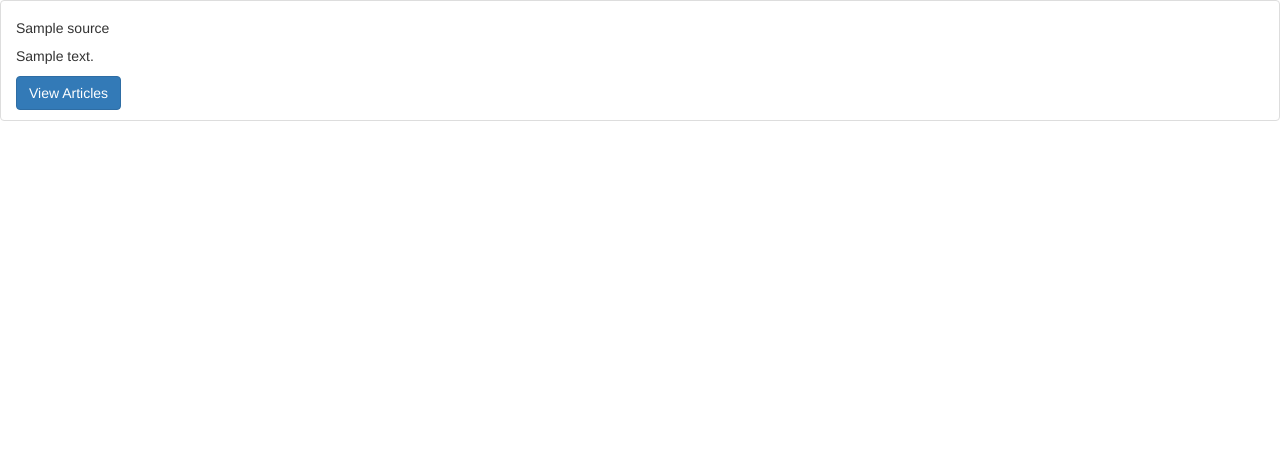
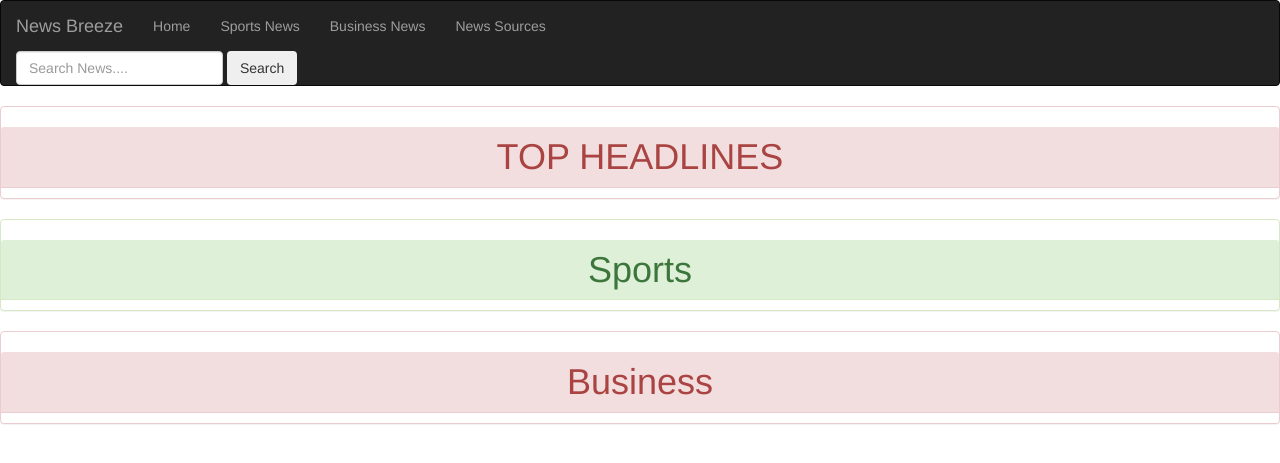
Before and after one commit to NyururuKelvin/newsApp, a Python web app: template app/templates/index.html in a window 1280 px wide. Shown: the top 463 px of the page. Run offline with Jinja, Linux system fonts and the light colour scheme; the template is opened without the code that fills it: most values are stand-ins (such as "Sample title", 1, 10 or a date in 2020); some libraries are stand-ins or nearby versions.

Commit message:
my commit refine code

```diff
--- a/app/main/views.py
+++ b/app/main/views.py
@@ -5,7 +5,7 @@ from ..request import get_sources, get_article,search_for_article
 
 @main.route('/')
 def index():
-    articles=get_article()
+    # articles=get_article(source_id)
     sport=search_for_article('sports')
     business=search_for_article('business')
     sources=get_sources()
@@ -16,7 +16,7 @@ def index():
     if search:
         return redirect(url_for('main.search',article_name=search))
     else:
-        return render_template('index.html',articles=articles,sports=sport,business=business,sources=sources)
+        return render_template('index.html',sports=sport,business=business,sources=sources)
 
 
 @main.route('/sports')
--- a/app/request.py
+++ b/app/request.py
@@ -41,8 +41,8 @@ def process_results(sources_list):
     '''
     Function  that processes the sources result and transforms them to a list of Objects
     '''
-    sources_results = []
-    for sources in source_list:
+    source_results = []
+    for sources in sources_list:
         id=sources.get('id')
         name=sources.get('name')
         description=sources.get('description')
--- a/app/static/css/index.css
+++ b/app/static/css/index.css
@@ -2,3 +2,19 @@
     height: 120px;
     width: 120px;
 }
+.icons{
+    list-style-type: none;
+    float: right;
+    text-align: center;
+    margin-right: 30px;
+}
+.icons li{
+    display: inline-block;
+    padding-right: 30px;
+    font-size: 20px;
+    text-align: center;
+    margin-right: 30px;
+}
+h1{
+    text-align: center;
+}
--- a/app/templates/base.html
+++ b/app/templates/base.html
@@ -10,6 +10,7 @@
 <body class="container">
 {% block styles%}
     {{super()}}
+    <link rel="stylesheet" href="https://stackpath.bootstrapcdn.com/font-awesome/4.7.0/css/font-awesome.min.css">
     <link rel="stylesheet" type="text/css" href="{{url_for('static',filename='css/index.css')}}">
 {% endblock%}
 
--- a/app/templates/index.html
+++ b/app/templates/index.html
@@ -1,20 +1,32 @@
+{% extends 'base.html'%}
 
-{% extends "base.html" %}
+{% import 'macros.html' as macro %}
 
 {% block styles%}
     {{super()}}
     <link rel="stylesheet" type="text/css" href="{{url_for('static',filename='css/index.css')}}">
 {% endblock%}
 
-{% block title %}GLOBAL NEWS HIGHLIGHTS{% endblock %}
-{% block body %}
-<ul class="list-group">
-  {% for source in sources %}
-  <li class="list-group-item highlight">
-    <h5>{{source.name}}</h5>
-    <p>{{source.description}}</p>
-    <a href="/articles/{{source.id}}" class="btn btn-primary">View Articles</a>
-  </li>
-  {% endfor %}
-</ul>
+{% block content%}
+<div class="panel panel-danger">
+    <h1 class="my-4 panel-heading">TOP HEADLINES</h1>
+
+    <ul>
+    {{macro.displaySources(articles)}}
+    </ul>
+</div>
+<div class="panel panel-success">
+    <h1 class="my-4 panel-heading">Sports</h1>
+
+    <ul>
+    {{macro.displaySources(sports)}}
+    </ul>
+</div>
+<div class="panel panel-danger">
+    <h1 class="my-4 panel-heading">Business</h1>
+
+    <ul>
+    {{macro.displaySources(business)}}
+    </ul>
+</div>
 {% endblock %}
--- a/app/templates/search.html
+++ b/app/templates/search.html
@@ -1,7 +1,7 @@
 {% extends 'base.html' %}
 {% block styles%}
     {{super()}}
-    <link rel="stylesheet" type="text/css" href="{{url_for('static',filename='css/style.css')}}">
+    <link rel="stylesheet" type="text/css" href="{{url_for('static',filename='css/index.css')}}">
 {% endblock%}
 {% block content %}
 <div class="panel panel-danger">
```
